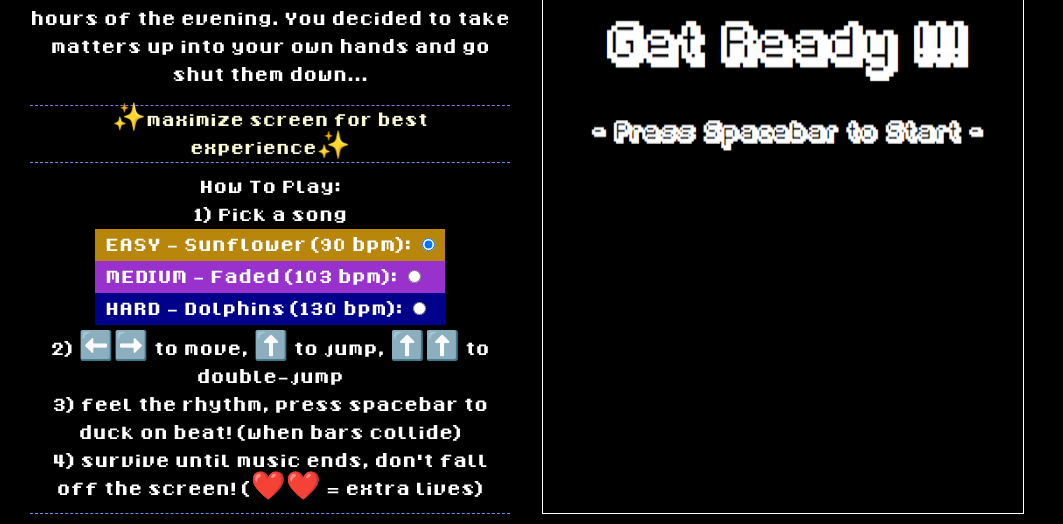
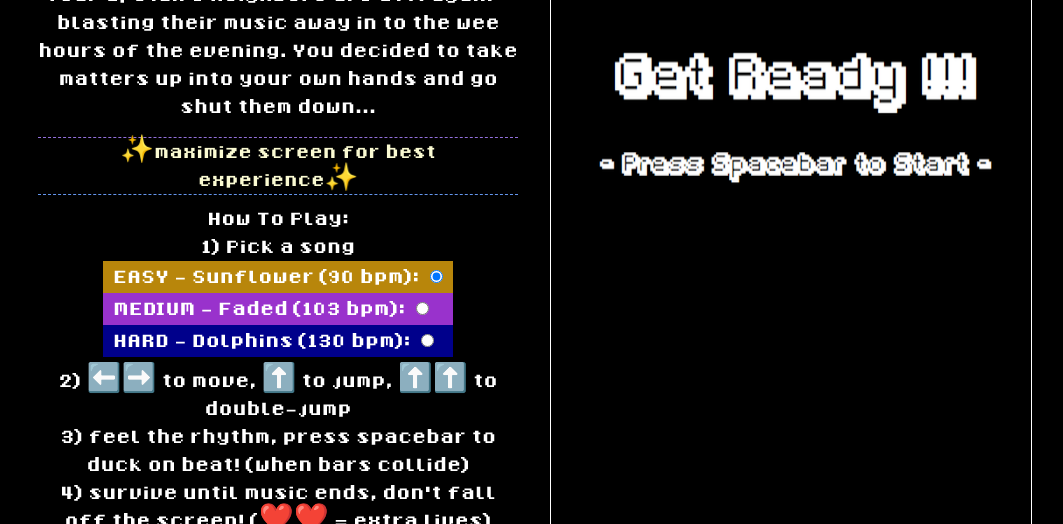
Before and after one commit to sophiacheungshc/turn_it_down, a website built with webpack: page index.html in a window 1280 px wide. Shown: the part 172-696 px from the top of the page, without its empty margins (116-1179 px from the left). Built offline with nearby package versions, Linux system fonts and the light colour scheme.

Commit message:
Fix centering

```diff
--- a/app.css
+++ b/app.css
@@ -17,11 +17,12 @@ canvas {
 body {
     background-color: #000;
     justify-content: center;
+    justify-items: center;
     display: flex;
     align-items: center;
     align-content: center;
-    height: -webkit-fill-available;
-    width: -webkit-fill-available;
+    height: 100vh;
+    width: 100vw;
 }
 
 body .flash {
```
